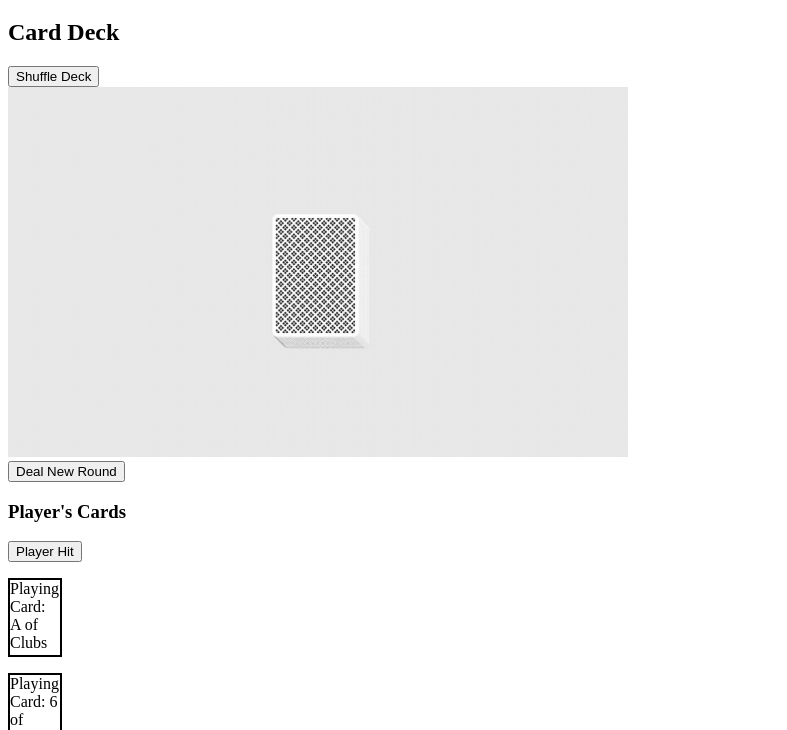
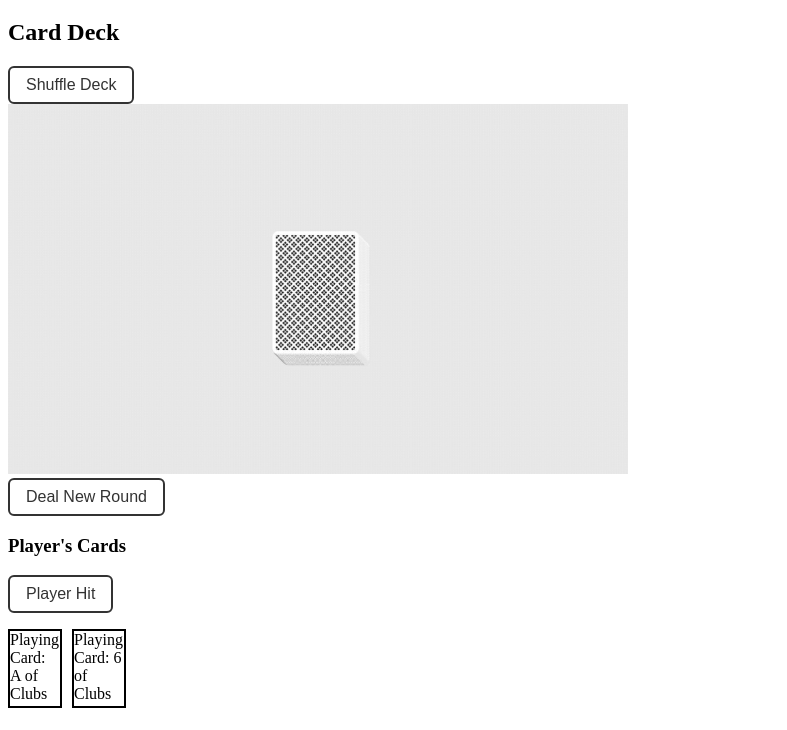
Before and after one commit to cse110-sp25-group23/Team-Tech-Warmup, a plain HTML site: page index.html in a window 1280 px wide. Both pictures are taken after a click on the button "Deal New Round". Shown: the part 61-791 px from the top of the page, without its empty margins (0-787 px from the left). Drawn offline with Linux system fonts and the light colour scheme.

Commit message:
Updated player and dealer sections and css for playing-card wc

```diff
--- a/cards_wc.js
+++ b/cards_wc.js
@@ -33,6 +33,11 @@ document.getElementById("newRound").addEventListener("click", () => {
     const dealerCards = document.getElementById("dealerCards");
     console.log("Dealing cards for new round");
 
+    //clear cards
+    playerCards.innerHTML = '';
+    dealerCards.innerHTML = '';
+
+    //add 2 player cards
     let cardVals = drawCards(1, deck);
     let newCard = createPlayingCard(cardVals);
     playerCards.appendChild(newCard);
@@ -41,6 +46,7 @@ document.getElementById("newRound").addEventListener("click", () => {
     newCard = createPlayingCard(cardVals);
     playerCards.appendChild(newCard);
 
+    //add 2 dealer cards
     cardVals = drawCards(1, deck);
     newCard = createPlayingCard(cardVals);
     dealerCards.appendChild(newCard);
--- a/index.html
+++ b/index.html
@@ -17,15 +17,12 @@
     <card-deck></card-deck>
     <!--<playing-card></playing-card>--> <!--should insert playing card using JS after user calls the action draw-->
     <button id="newRound">Deal New Round</button>
-    <section id="playerCards">
-      <h3>Player's Cards</h3>
-      <button id="playerHit">Player Hit</button>
 
-    </section>
-    <section id="dealerCards">
-      <h3>Dealer's Cards</h3>
-      <button id="dealerHit">Dealer Hit</button>
-
-    </section>
+    <h3>Player's Cards</h3>
+    <button id="playerHit">Player Hit</button>
+    <section id="playerCards"></section>
+    <h3>Dealer's Cards</h3>
+    <button id="dealerHit">Dealer Hit</button>
+    <section id="dealerCards"></section>
   </body>
 </html>
--- a/styles.css
+++ b/styles.css
@@ -8,3 +8,25 @@ playing-card p{
     border: 2px solid black;
     /*display: none;*/
 }
+
+button {
+    background: none;
+    border: 2px solid #333;
+    color: #333;
+    padding: 0.5em 1em;
+    font-size: 1rem;
+    border-radius: 6px;
+    cursor: pointer;
+    transition: all 0.2s ease;
+}
+
+button:hover {
+    background: #333;
+    color: #fff;
+}
+
+section#playerCards, section#dealerCards{
+    display: flex;
+    flex: wrap;
+    gap: 10px;
+}
```
